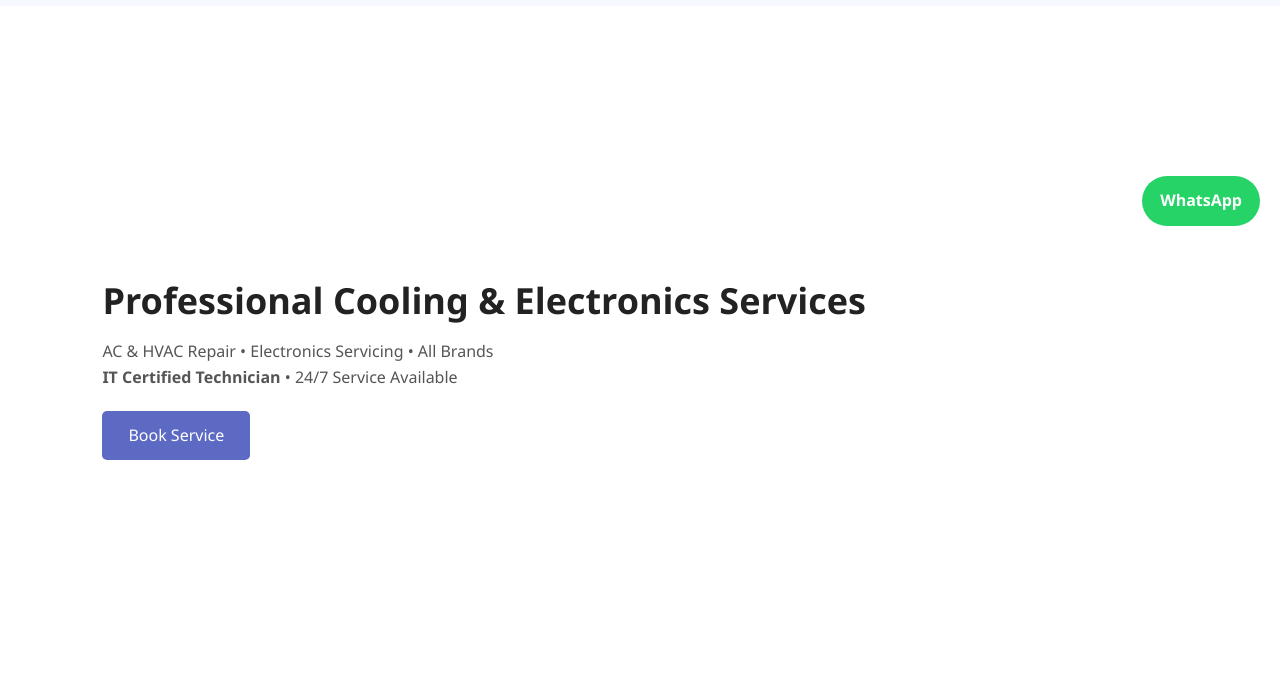
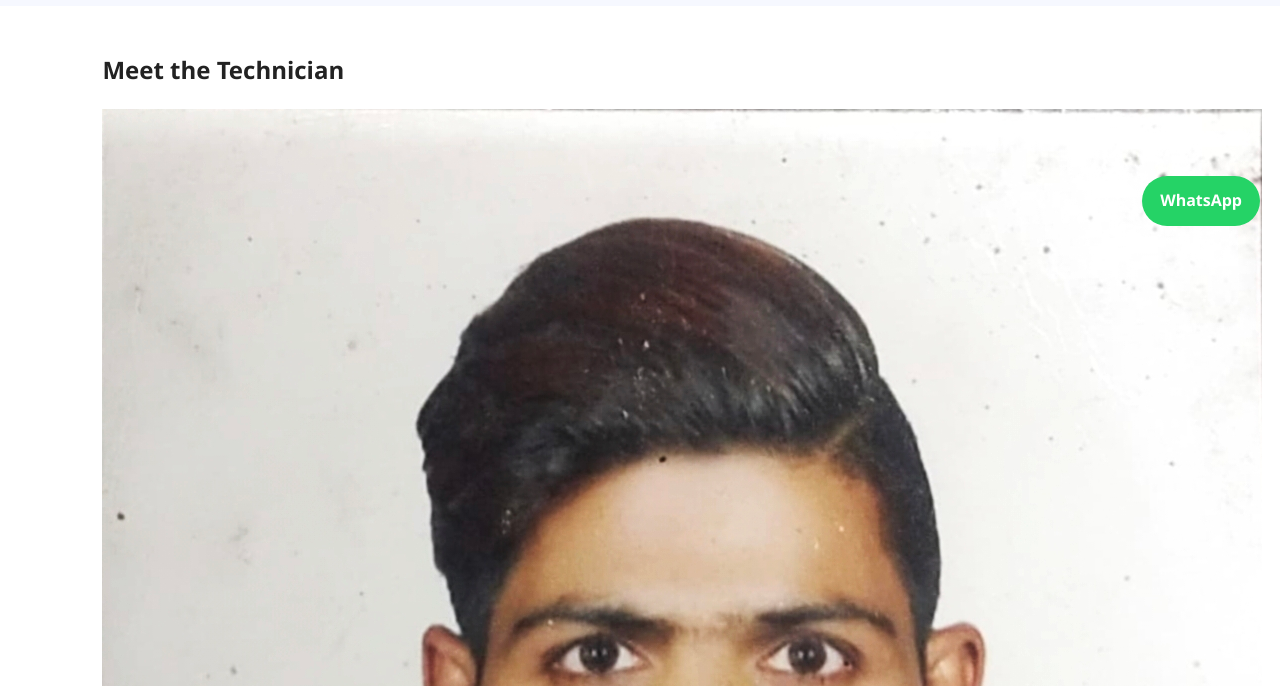
Before and after one commit to waseemhvac/cool-zone-hvac, a plain HTML site: page index.html in a window 1280 px wide. Shown: the part 554-1240 px from the top of the page. Drawn offline with Linux system fonts and the light colour scheme.

Commit message:
Add 'About Me' section with technician details

```diff
--- a/index.html
+++ b/index.html
@@ -20,6 +20,10 @@
         <span>IT Certified Technician</span>
     </p>
 </section>
+    <section id="about-me">
+    <h2>Meet the Technician</h2>
+    <img src="photos/me.jpg" alt="Mr. Waseem - HVAC Technician" class="profile-photo">
+    </section>
 
 <section class="hero">
     <h1>Professional Cooling & Electronics Services</h1>
```
